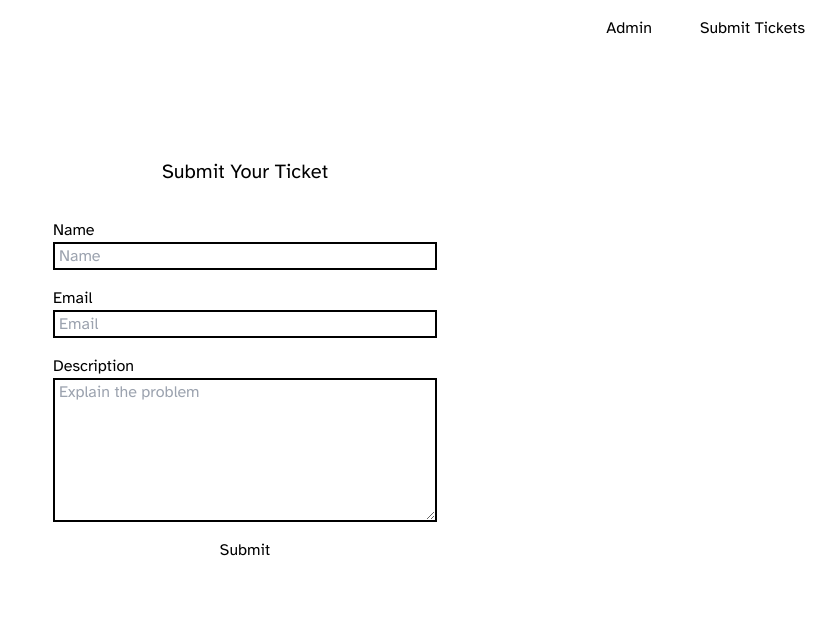
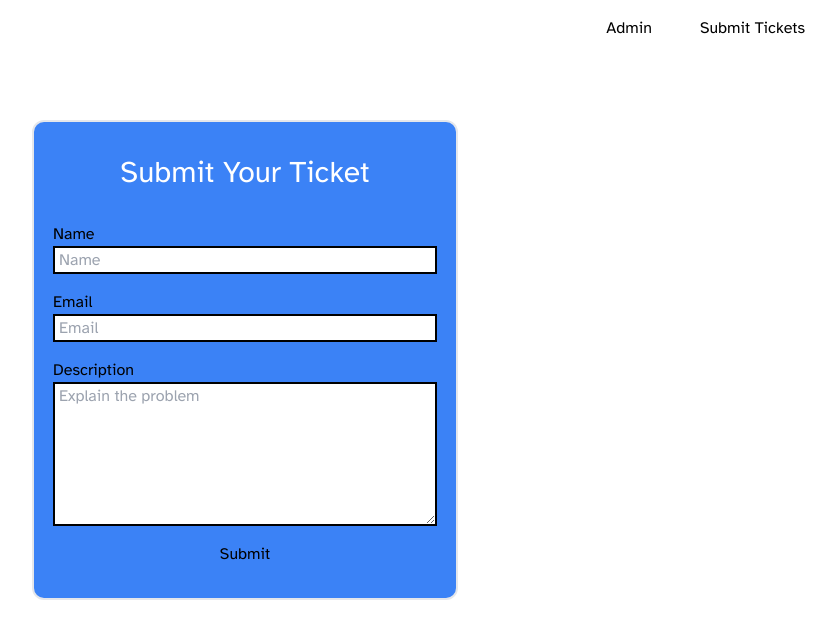
Before and after one commit to ay7991/help-desk, a Next.js app in the folder help-desk/: page / in a window 1280 px wide. Shown: the top 638 px of the page, without its empty margins (395-1231 px from the left). Built offline with nearby package versions, Linux system fonts and the light colour scheme; a web font is replaced by a local one.

Commit message:
add styling

```diff
--- a/help-desk/src/app/page.tsx
+++ b/help-desk/src/app/page.tsx
@@ -6,8 +6,10 @@ const Home = () => {
     <main className="h-screen">
       <NavBar />
       <section className="h-4/5 flex flex-col items-center justify-center">
-        <h1 className="mb-8 text-xl"> Submit Your Ticket </h1>
-        <TicketForm />
+        <div className="flex flex-col items-center justify-center border-solid border-2 w-1/3 h-3/4 rounded-xl bg-blue-500">
+          <h1 className="mb-8 text-3xl text-white"> Submit Your Ticket </h1>
+          <TicketForm />
+        </div>
       </section>
     </main>
   );
```
